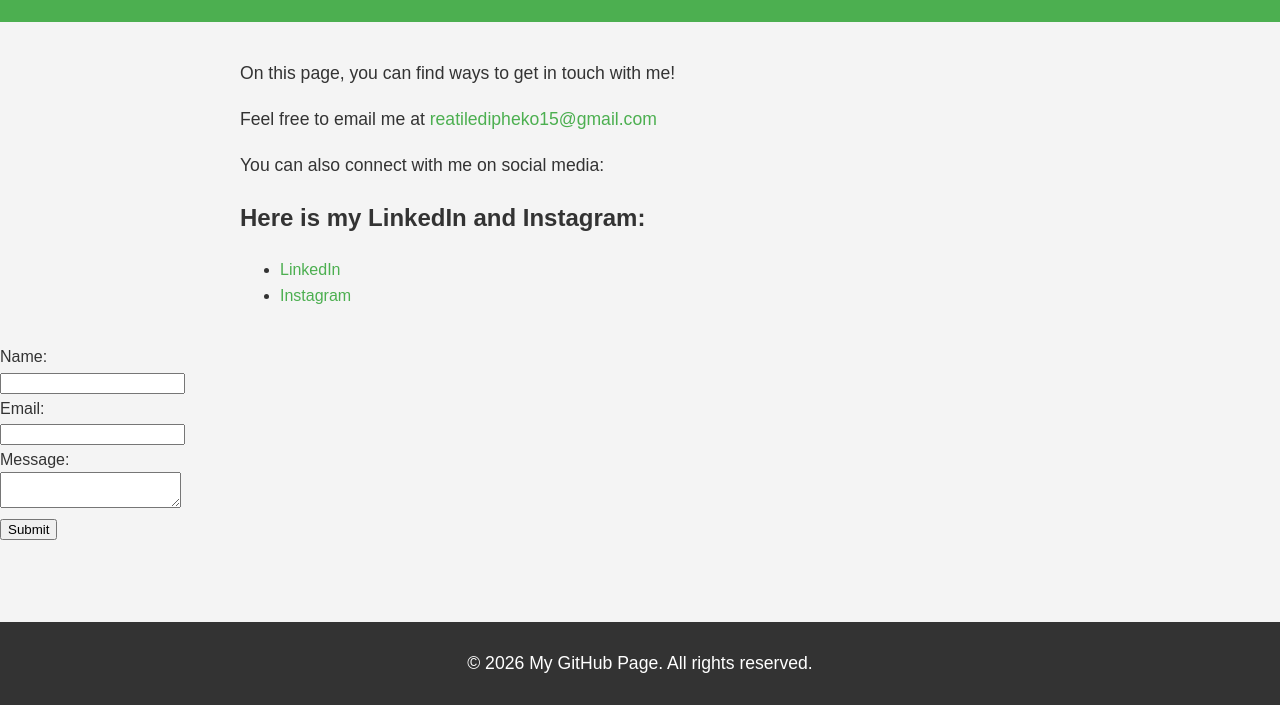
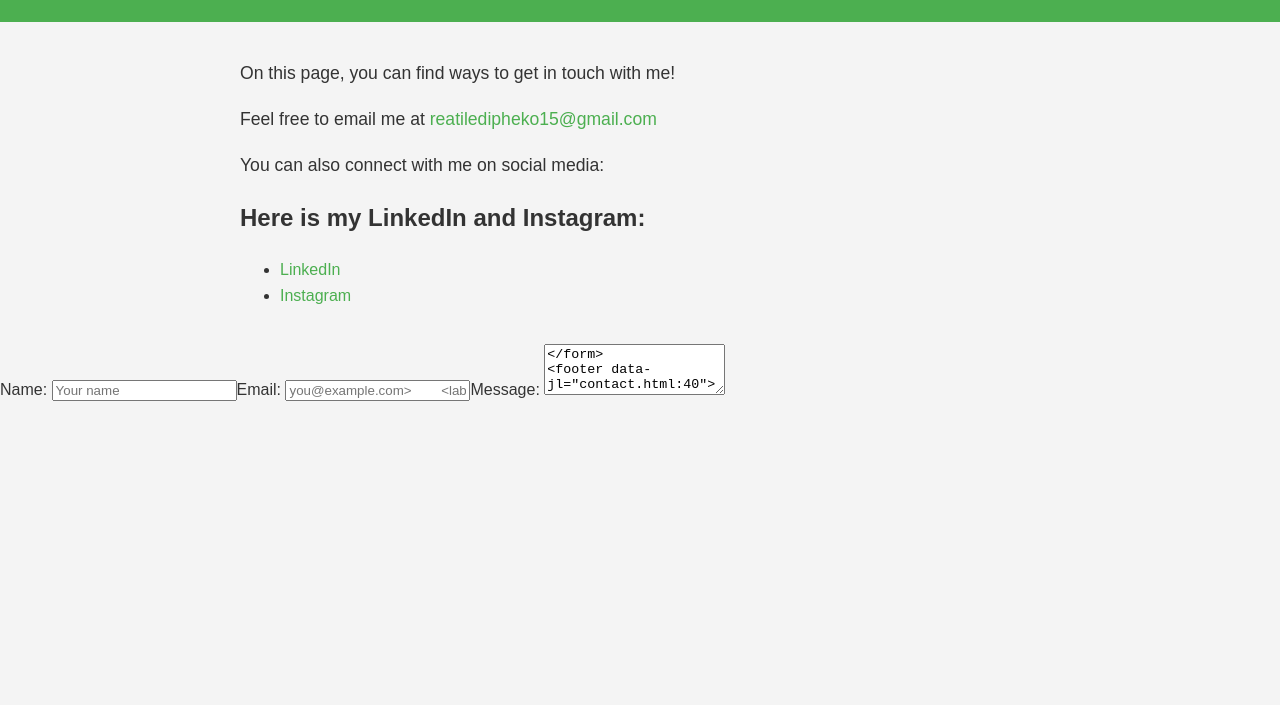
Before and after one commit to reatiledipheko/mygithub, a plain HTML site: page contact.html in a window 1280 px wide. Shown: the part 95-800 px from the top of the page. Drawn offline with Linux system fonts and the light colour scheme.

Commit message:
Enhance contact form with placeholders and rows
Updated form fields with placeholders and added rows to the message textarea.

```diff
--- a/contact.html
+++ b/contact.html
@@ -26,12 +26,15 @@
     </ul>
 </main>
 <form>
-    <label for="name">Name:</label><br>
-    <input type="text" id="name" name="name"><br>
-    <label for="email">Email:</label><br>
-    <input type="email" id="email" name="email"><br>
-    <label for="message">Message:</label><br>
-    <textarea id="message" name="message"></textarea><br>
+    <label for="name">Name:</label>
+    <input type="text" id="email" name="name" placeholder="Your name"
+
+    <label for="email">Email:</label>
+    <input type="email" id="email" name="email" placeholder="you@example.com>
+
+    <label for="message">Message:</label>
+    <textarea id="message" name="message" rows="3" placeholder="Write your message></textarea>
+
     <input type="submit" value="Submit">
 </form>
 <footer>
```
